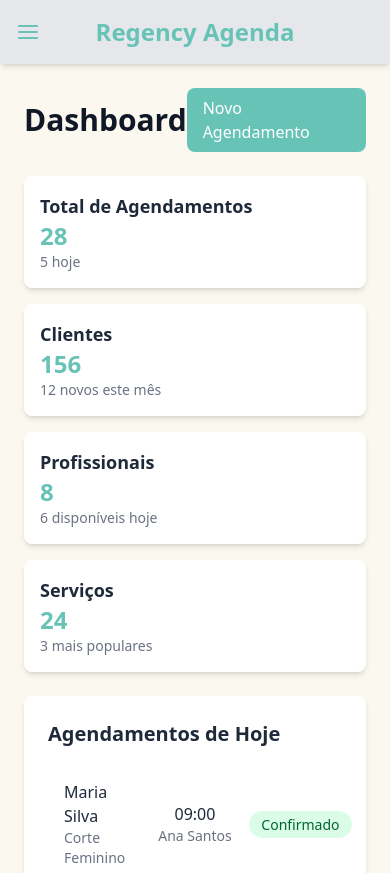
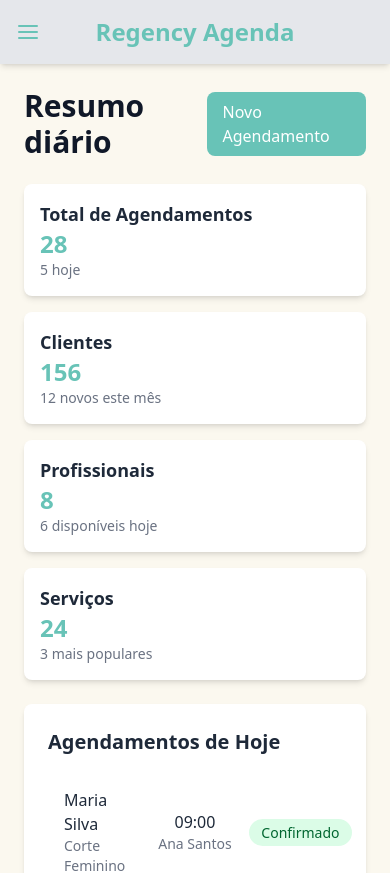
Before and after one commit to malopez23/regency-agenda, a React (Vite) app: page / in a window 390 px wide. Shown: the top 873 px of the page. Built offline with nearby package versions, Linux system fonts and the light colour scheme.

Commit message:
Corrigindo problemas de responsividade no Home.jsx

```diff
--- a/src/pages/Home.jsx
+++ b/src/pages/Home.jsx
@@ -17,7 +17,8 @@
     <div className="space-y-6">
       {/* Título e Botão */}
       <div className="flex justify-between items-center">
-        <h1 className="text-3xl font-bold text-gray-900">Dashboard</h1>
+        <h1 className="text-3xl font-bold text-gray-900">Resumo diário
+        </h1>
         <Link
           to="/appointments"
           className="bg-[#68C3B7] text-white px-4 py-2 rounded-lg hover:bg-[#5aa89d] transition-colors"
```
